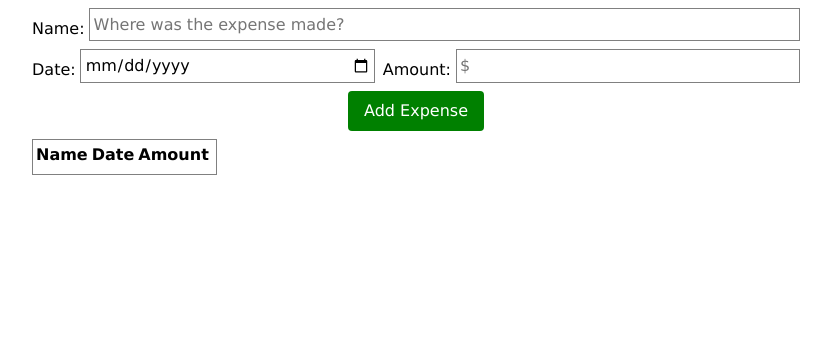
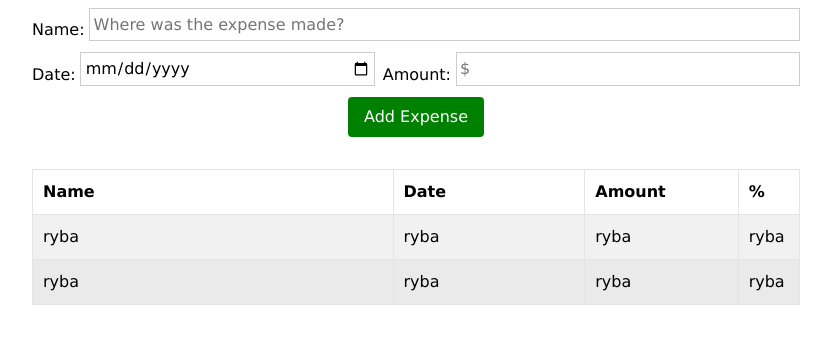
Before and after one commit to Danny-Lenko/andy-projects-repo, a plain HTML site: page expense-tracker/index.html in a window 1280 px wide. Shown: the part 144-488 px from the top of the page, without its empty margins (224-1055 px from the left). Drawn offline with Linux system fonts and the light colour scheme.

Commit message:
added all the styling

```diff
--- a/expense-tracker/index.html
+++ b/expense-tracker/index.html
@@ -32,18 +32,28 @@
       <section class="output">
          <h2 style="display: none">here comes the table</h2>
          <table class="output__table">
+            <thead>
                <tr class="output__th">
                   <th>Name</th>
                   <th>Date</th>
                   <th>Amount</th>
-               <th></th>
+                  <th>%</th>
+               </tr>
+            </thead>
+            <tbody>
+               <tr class="output__tr">
+                  <td>ryba</td>
+                  <td>ryba</td>
+                  <td>ryba</td>
+                  <td>ryba</td>
                </tr>
                <tr class="output__tr">
-               <td></td>
-               <td></td>
-               <td></td>
-               <td></td>
+                  <td>ryba</td>
+                  <td>ryba</td>
+                  <td>ryba</td>
+                  <td>ryba</td>
                </tr>
+            </tbody>
          </table>
       </section>
    </div>
--- a/expense-tracker/styles.scss
+++ b/expense-tracker/styles.scss
@@ -14,9 +14,9 @@
    }
    form p input {
       flex: 1 1 auto;
-      margin-bottom: .5em;
+      margin-bottom: .7em;
       padding: .2em;
-      border: 1px solid grey;
+      border: 1px solid #CDCDCD;
    }
    form p label {
       padding-right: .3em;
@@ -32,6 +32,8 @@
       color: white;
       border-radius: 4px;
       padding: .5em 1em;
+      margin-bottom: 2em;
+      cursor: pointer;
    }
 		&__h1 {
          font-weight: 300;
@@ -46,14 +48,37 @@
 		}
 }
 .output {
+   thead th,
+   tbody td {
+      padding: 10px;
+      border: 1px solid #e5e5e5;
+   }
 
 		&__table {
-         border: 1px solid grey;
+         table-layout: fixed;
+         width: 100%;
+         border-collapse: collapse;
+         border: 1px solid #CDCDCD;
+         text-align: left;
 		}
 
 		&__th {
+         th:nth-child(2) {
+            width: 25%;
+         }
+         th:nth-child(3) {
+            width: 20%;
+         }
+
+         th:last-child {
+            width: 8%;
+         }
 		}
 
-		&__tr {
+		&__tr:nth-child(odd) {
+         background-color: #f1f1f1;
 		}
+      &__tr:nth-child(even) {
+         background-color: #eaeaea;
+      }
 }
```
Also changed, not shown: expense-tracker/styles.css, 1 other file. Lines whose indentation alone changed are shown as unchanged.
